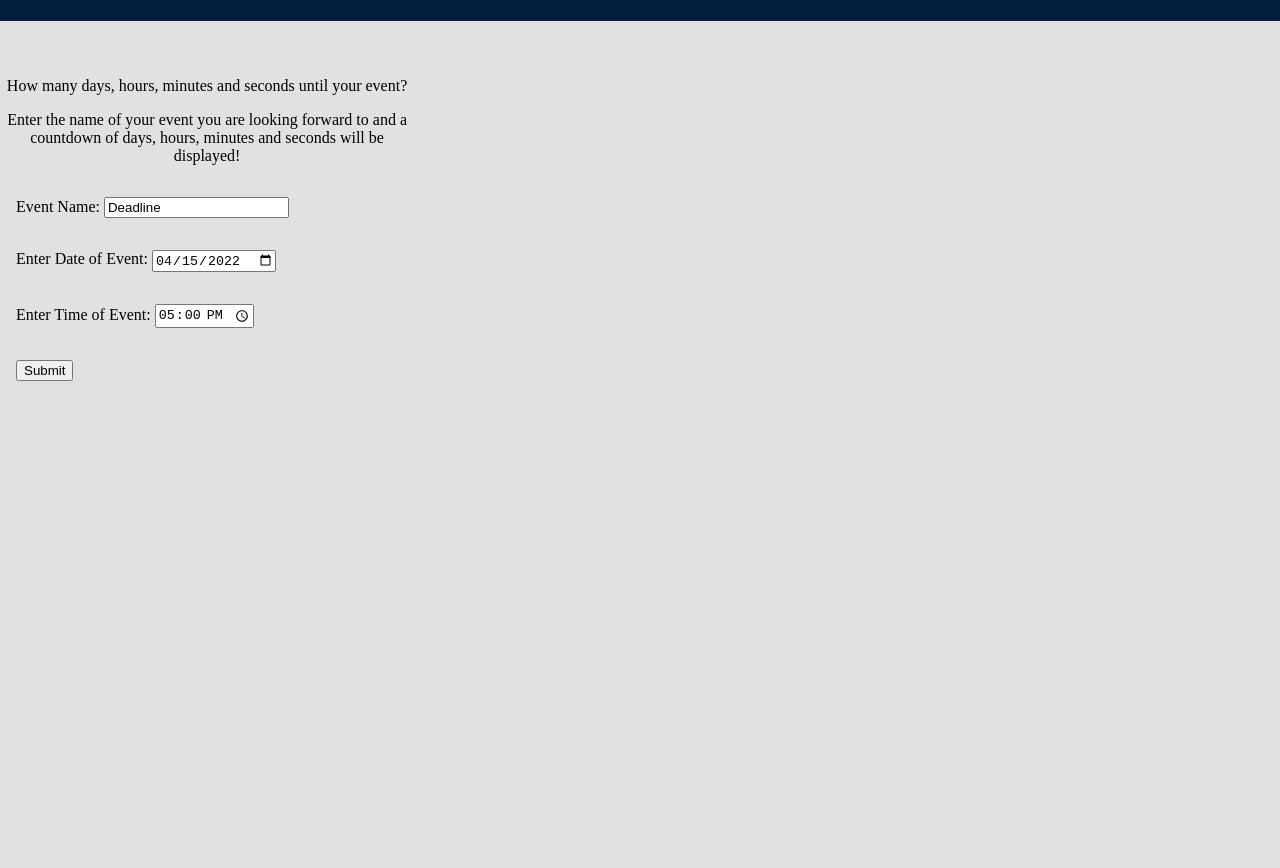
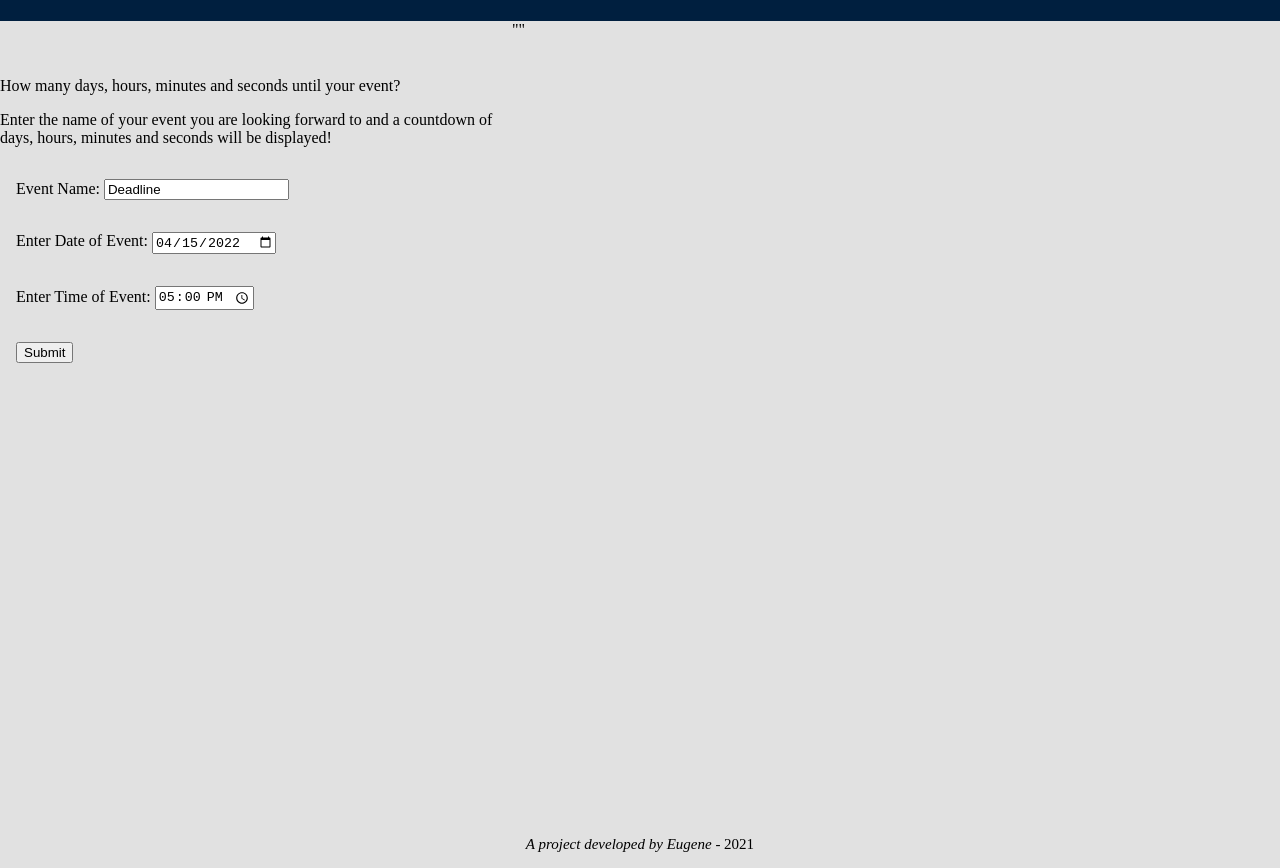
Before and after one commit to Eugene-L-H/Countdown, a plain HTML site: page index.html in a window 1280 px wide. Shown: the part 80-948 px from the top of the page. Before the commit the page ends 800 px from the top, so only its background shows below. Drawn offline with Linux system fonts and the light colour scheme.

Commit message:
Minor changes. Made some progress with flexbox regarding layout for input form and event-list.

```diff
--- a/index.html
+++ b/index.html
@@ -8,14 +8,15 @@
     <title>Countdown</title>
   </head>
 
-  <body class="countdown">
+  <body>
+    <div class="page-container">
       <header>
         <h1>Event Countdown</h1>
       </header>
 
+      <div class="page-container">
         <main>
           <div class="box">
-
             <div class="description">
               <p>How many days, hours, minutes and seconds until your event?</p>
               <p>
@@ -23,7 +24,6 @@
                 countdown of days, hours, minutes and seconds will be displayed!
               </p>
             </div>
-
             <div id="eventForm">
               <form method="get">
                 <div class="input">
@@ -47,18 +47,31 @@
                 </div>
                 <div class="input">
                   <label for="ftime">Enter Time of Event:</label>
-              <input type="time" id="ftime" value="17:00" name="time" /><br />
+                  <input
+                    type="time"
+                    id="ftime"
+                    value="17:00"
+                    name="time"
+                  /><br />
                 </div>
                 <div class="submit">
                   <input type="button" value="Submit" id="fsubmit" />
+                </div>
               </form>
             </div>
           </div>
           <!-- <div id="timer"></div> -->
-      <ul id="timers">
-      </ul>
+          <div>
+            ""
+            <ul id="timers"></ul>
+          </div>
         </main>
+      </div>
 
+      <footer>
+        <p><i>A project developed by Eugene</i> - 2021</p>
+      </footer>
+    </div>
     <script type="text/javascript" src="scripts/functions.js "></script>
     <script type="text/javascript" src="scripts/scripts.js"></script>
   </body>
--- a/scripts/functions.js
+++ b/scripts/functions.js
@@ -34,7 +34,7 @@ function secondsUntil(date) {
   return secondsLeft;
 }
 
-function eventCounter(seconds, event, count) {
+function eventCounter(seconds, event) {
   // Takes a count of seconds and outputs days, hours, minutes, seconds
 
   let days = Math.floor(seconds / 86400); // 860400 sec in one day
@@ -64,4 +64,6 @@ function updateMsg(message, eventName) {
   return (document.getElementById(eventName).innerHTML = message);
 }
 
-class Event {}
+class Event {
+  constructor() {}
+}
--- a/scripts/scripts.js
+++ b/scripts/scripts.js
@@ -1,20 +1,13 @@
 document.getElementById("fsubmit").addEventListener("click", makeEvent);
 
-let count = 0; // Number of events submitted my user
-
 function makeEvent() {
-  count++;
-
   let eventName = futureEvent();
-
   addListItem(eventName);
-
   let seconds = secondsUntil(futureDate());
 
   function iterate() {
     seconds--;
-    let display = eventCounter(seconds, eventName, count);
-
+    let display = eventCounter(seconds, eventName);
     updateMsg(display, eventName);
   }
 
--- a/styles.css
+++ b/styles.css
@@ -4,7 +4,7 @@ body {
   min-width: 100%;
 }
 
-.countdown {
+body {
   background-color: rgb(225, 225, 225);
 }
 
@@ -26,25 +26,27 @@ h1 {
   padding-left: 5%;
 }
 
+.page-container {
+  min-height: 100vh;
+}
+
 main {
   display: flex;
+  flex-direction: row;
 }
 
 .box {
   display: flex;
   flex-direction: column;
-}
-
-.description {
-  max-width: 50%;
+  max-width: 40%;
   margin-top: 2.5rem;
 }
 
 .description p {
-  text-align: center;
+  text-align: left;
 }
 
-nav {
+/* nav {
   text-align: right;
 }
 
@@ -52,7 +54,7 @@ nav ul li {
   display: flex;
   justify-content: center;
   padding-right: 15%;
-}
+} */
 
 .input {
   padding: 1em;
@@ -68,3 +70,10 @@ nav ul li {
   font-weight: bold;
   font-size: 2em;
 }
+
+footer {
+  display: flex;
+  justify-content: center;
+  font-weight: 300;
+  font-size: 15px;
+}
```
Lines whose indentation alone changed are shown as unchanged.
